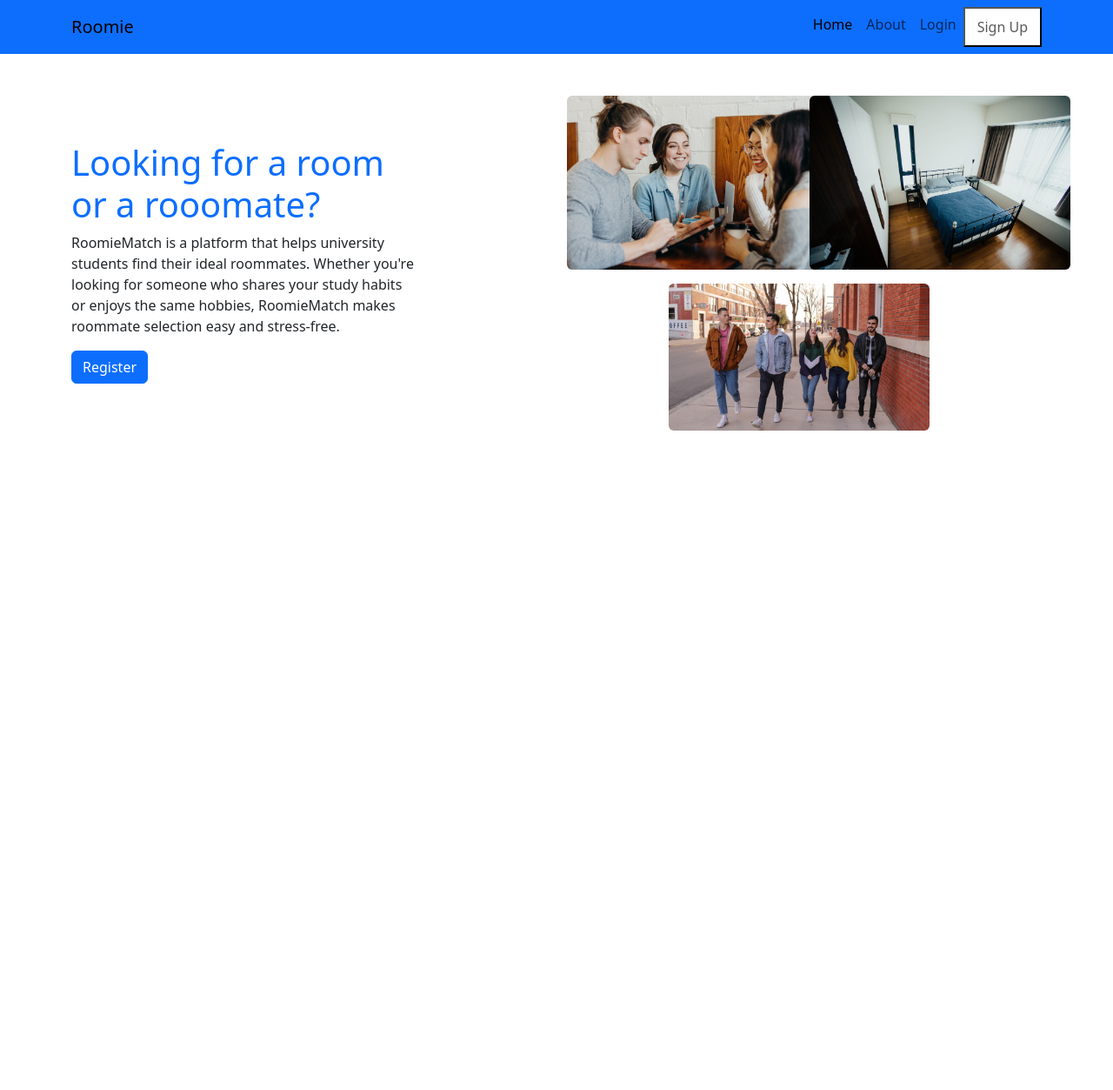
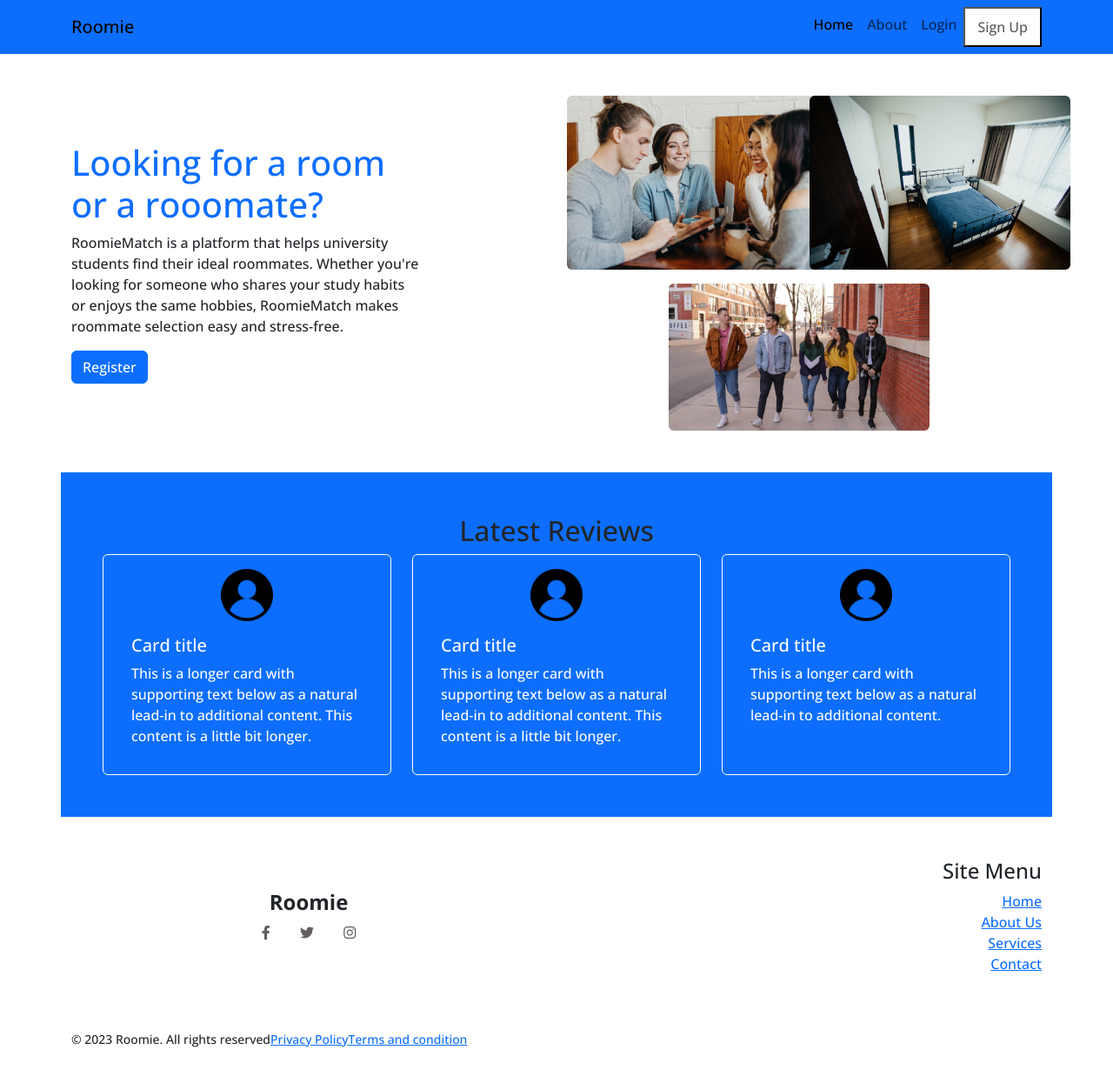
Before and after one commit to doingSigns/roomie, a Django app: page /web/ in a window 1280 px wide. Shown: the whole page at 87% size. Before the commit the page ends 495 px from the top, so only its background shows below. Run offline with Django 4.2, Linux system fonts and the light colour scheme; some libraries are stand-ins or nearby versions.

Commit message:
Added a UserLoginForm class in forms.py to remove placeholder texts in login form Then made new changes to the home and login page.

```diff
--- a/roomiematch/settings.py
+++ b/roomiematch/settings.py
@@ -20,7 +20,6 @@ load_dotenv()
 
 # Build paths inside the project like this: BASE_DIR / 'subdir'.
 BASE_DIR = Path(__file__).resolve().parent.parent
-
 
 # Quick-start development settings - unsuitable for production
 # See https://docs.djangoproject.com/en/4.2/howto/deployment/checklist/
--- a/web/forms.py
+++ b/web/forms.py
@@ -1,4 +1,7 @@
+from django.contrib.auth.forms import AuthenticationForm,UsernameField
+
 from django import forms
+
 
 class StudentSignUpForm(forms.Form):
     username = forms.CharField()
@@ -8,3 +11,18 @@ class StudentSignUpForm(forms.Form):
     password = forms.CharField(widget=forms.PasswordInput)
     department = forms.CharField()
     level = forms.CharField()
+
+
+class UserLoginForm(AuthenticationForm):
+    def __init__(self, *args, **kwargs):
+        super(UserLoginForm, self).__init__(*args, **kwargs)
+
+        for key, field in self.fields.items():
+            field.label = ""
+
+    username = UsernameField(widget=forms.TextInput(
+    attrs={'placeholder': 'Username'}))
+
+    password = forms.CharField(widget=forms.PasswordInput(attrs={
+            'placeholder': 'Password',
+        }))
--- a/web/static/css/style.css
+++ b/web/static/css/style.css
@@ -1,7 +1,12 @@
+body{
+    font-family: 'Open Sans', sans-serif;
+}
 nav .navbar a{
     color: #fff;
 }
-
+.card-img-top {
+    max-width: 20%;
+}
 .img-300{
     max-width: 300px;
     overflow: hidden;
@@ -9,3 +14,29 @@ nav .navbar a{
 .header-box{
     max-width: 400px;
 }
+
+.card{
+    background-color: transparent;
+    color: #fff;
+    border:1px solid #fff;
+}
+.footer ul {
+    list-style: none;
+    padding-left: 0;
+}
+.social-icon ul li {
+    margin-bottom: 10px;
+    padding: 15px;
+    display: inline;
+}
+.social-icon ul li a {
+    color: #635f5f;
+    text-decoration: none;
+}
+.login-text-box{
+    min-height: 50vh;
+    padding: 20px;
+}
+.login-text-box .text{
+    color: #fff;
+}
--- a/web/templates/base.html
+++ b/web/templates/base.html
@@ -7,6 +7,10 @@
   <meta name="viewport" content="width=device-width, initial-scale=1.0">
   <title>{% block title %}RoomieMatch{% endblock %}</title>
 
+<link rel="preconnect" href="https://fonts.googleapis.com">
+<link rel="preconnect" href="https://fonts.gstatic.com" crossorigin>
+<link href="https://fonts.googleapis.com/css2?family=Open+Sans:ital,wght@0,300;0,500;0,600;0,700;0,800;1,300;1,600;1,700&display=swap" rel="stylesheet">
+<link rel="stylesheet" href="https://cdnjs.cloudflare.com/ajax/libs/font-awesome/6.0.0-beta3/css/all.min.css">
   <!-- Load Bootstrap CSS and JS here -->
   {# Load CSS and JavaScript #}
   {% bootstrap_css %}
@@ -14,7 +18,7 @@
   <link href="{% static "css/style.css" %}" rel="stylesheet">
 </head>
 <body>
-
+  <div>
   <nav class="navbar navbar-expand-lg bg-primary text-white">
     <div class="container">
       <a class="navbar-brand" href="#">
@@ -23,7 +27,7 @@
       <div class="collapse navbar-collapse" id="navbarCollapse">
         <ul class="navbar-nav ms-auto mb-2 mb-lg-0">
           <li class="nav-item">
-            <a class="nav-link active" aria-current="page" href="#">Home</a>
+            <a class="nav-link active" aria-current="page" href="{% url 'web:home' %}">Home</a>
           </li>
           <li class="nav-item">
             <a class="nav-link" href="#">About</a>
@@ -35,18 +39,16 @@
 
                 </a>
                 <ul class="dropdown-menu">
-                  <li><a class="dropdown-item" href="#">Logout</a></li>
-                  <li><a class="dropdown-item" href="#">Another action</a></li>
-                  <li><hr class="dropdown-divider"></li>
-                  <li><a class="dropdown-item" href="#">Something else here</a></li>
+                  <li><a class="dropdown-item" href="{% url 'web:logout' %}">Logout</a></li>
+                  <li><a class="dropdown-item" href="{% url 'web:dashboard' %}">Dashboard</a></li>
                 </ul>
               </li>
           {% else %}
           <li class="nav-item">
-            <a class="nav-link" href="#">Login</a>
+            <a class="nav-link" href="{% url 'web:login' %}">Login</a>
           </li>
           <button class="nav-item text-dark bg-white">
-            <a class="nav-link" href="#">Sign Up</a>
+            <a class="nav-link" href="{% url 'web:signup' %}">Sign Up</a>
           </button>
           {% endif %}
         </ul>
@@ -57,7 +59,38 @@
   {% block content %}
   {% endblock %}
   <!-- Load Bootstrap JS and any other scripts here -->
-
-
+</div>
+<footer class="mt-5">
+<div class="container footer">
+    <div class="row align-items-center">
+      <div class="col-md-6 social-icon d-flex flex-column align-items-center">
+        <h4 class="fw-bold">Roomie</h4>
+        <ul class="list-unstyled">
+          <li><a href="#"><i class="fab fa-facebook-f social-icons"></i></a></li>
+          <li><a href="#"><i class="fab fa-twitter social-icons"></i></a></li>
+          <li><a href="#"><i class="fab fa-instagram social-icons"></i></a></li>
+        </ul>
+      </div>
+      <div class="col-md-6 text-md-end">
+        <h4>Site Menu</h4>
+                    <ul class="list-unstyled">
+                        <li><a href="#">Home</a></li>
+                        <li><a href="#">About Us</a></li>
+                        <li><a href="#">Services</a></li>
+                        <li><a href="#">Contact</a></li>
+                    </ul>
+      </div>
+    </div>
+</div>
+<div class="container mt-5 mb-5">
+  <div class="row">
+    <div class="d-flex flex-row">
+      <small>&copy; 2023 Roomie. All rights reserved</small>
+      <small class="pl-2"><a href="#">Privacy Policy</a></small>
+      <small class="pl-2"><a href="#">Terms and condition</a></small>
+    </div>
+  </div>
+</div>
+</footer>
 </body>
 </html>
--- a/web/templates/web/home.html
+++ b/web/templates/web/home.html
@@ -25,7 +25,7 @@
               <img src="{% static 'img/banner-1.jpg' %}" class="img-300 img-fluid rounded d-block" alt="...">
             </div>
             <div class="col-md-6 mb-3">
-              <img src="{% static 'img/banner-2.jpg' %}" class="img-300 rounded img-fluid ml-5 d-block" alt="...">
+              <img src="{% static 'img/banner-2.jpg' %}" class="img-300 rounded img-fluid" alt="...">
             </div>
         </div>
         <div class="row">
@@ -39,4 +39,38 @@
   </div>
 
 </div>
+<div class="container mt-5 p-5 bg-primary">
+  <h2 class="text-center">Latest Reviews</h2>
+  <div class="row row-cols-1 row-cols-md-3 g-4">
+
+    <div class="col">
+      <div class="card h-100 p-3">
+        <img src="{% static 'img/avatar.png' %}" class="card-img-top mx-auto" alt="...">
+        <div class="card-body mx-auto">
+          <h5 class="card-title">Card title</h5>
+          <p class="card-text">This is a longer card with supporting text below as a natural lead-in to additional content. This content is a little bit longer.</p>
+        </div>
+      </div>
+    </div>
+    <div class="col">
+      <div class="card h-100 p-3">
+        <img src="{% static 'img/avatar.png' %}" class="card-img-top mx-auto" alt="...">
+        <div class="card-body mx-auto">
+          <h5 class="card-title">Card title</h5>
+          <p class="card-text">This is a longer card with supporting text below as a natural lead-in to additional content. This content is a little bit longer.</p>
+        </div>
+      </div>
+    </div>
+    <div class="col">
+      <div class="card h-100 p-3">
+        <img src="{% static 'img/avatar.png' %}" class="card-img-top mx-auto" alt="...">
+        <div class="card-body mx-auto">
+          <h5 class="card-title">Card title</h5>
+          <p class="card-text">This is a longer card with supporting text below as a natural lead-in to additional content.</p>
+        </div>
+      </div>
+    </div>
+  </div>
+</div>
+
 {% endblock %}
--- a/web/urls.py
+++ b/web/urls.py
@@ -1,13 +1,14 @@
 from django.urls import path
 from . import views
 from django.contrib.auth import views as auth_views
+from web.forms import UserLoginForm
 
 app_name = 'web'
 
 urlpatterns = [
     path('', views.home, name='home'),
     path('signup/', views.signup, name='signup'),
-    path('login/', auth_views.LoginView.as_view(template_name='web/login.html'), name='login'),
+    path('login/', auth_views.LoginView.as_view(template_name='web/login.html', authentication_form=UserLoginForm), name='login'),
     path('dashboard/', views.dashboard, name='dashboard'),
     #path('login/', auth_views.LoginView.as_view(template_name='web/registration/login.html'), name='web:login'),
     path('logout/', auth_views.LogoutView.as_view(), name='logout'),
```
Also changed, not shown: web/templates/web/login.html (+26 -6 lines), web/static/img/avatar.png (added).
